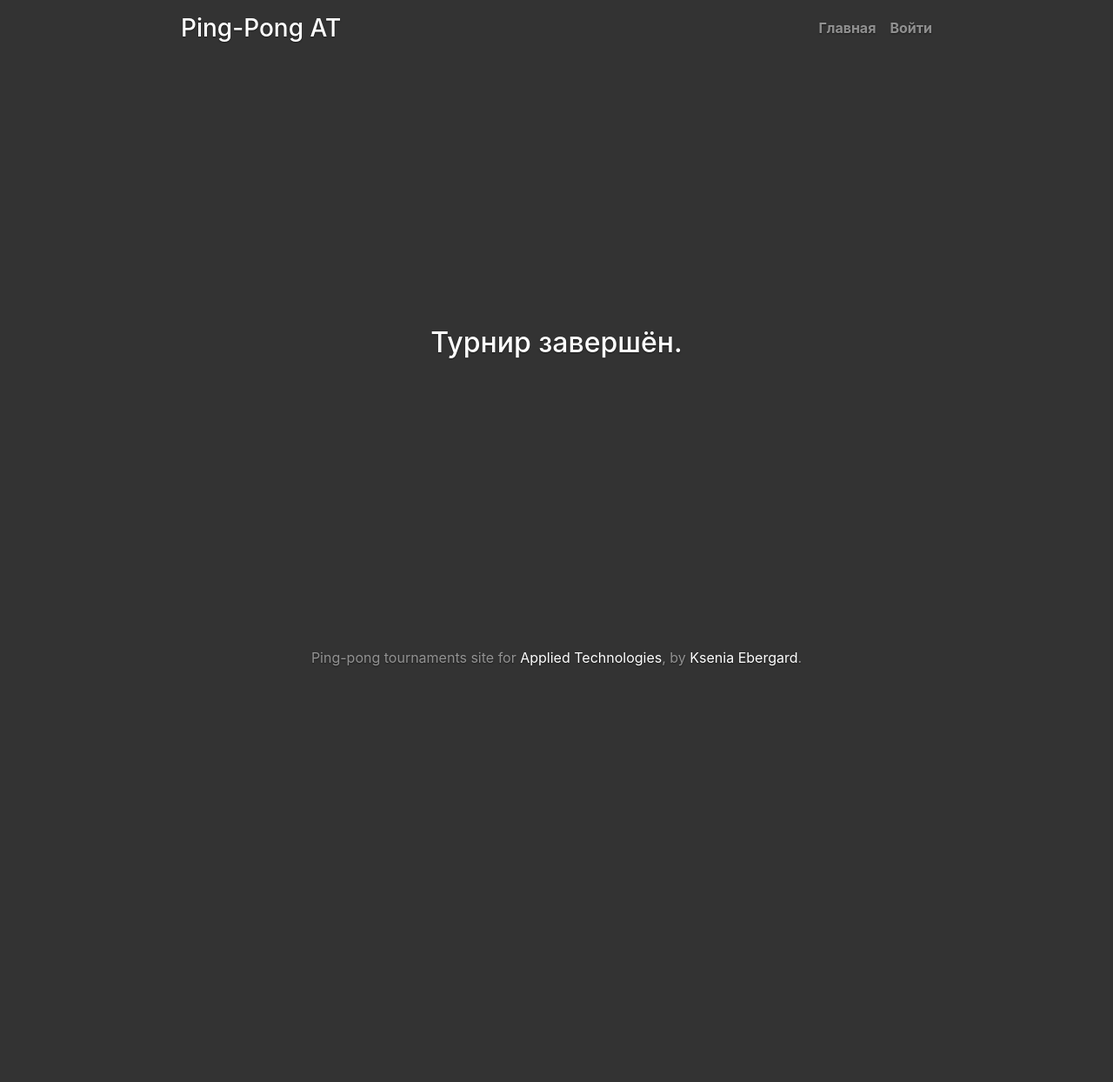
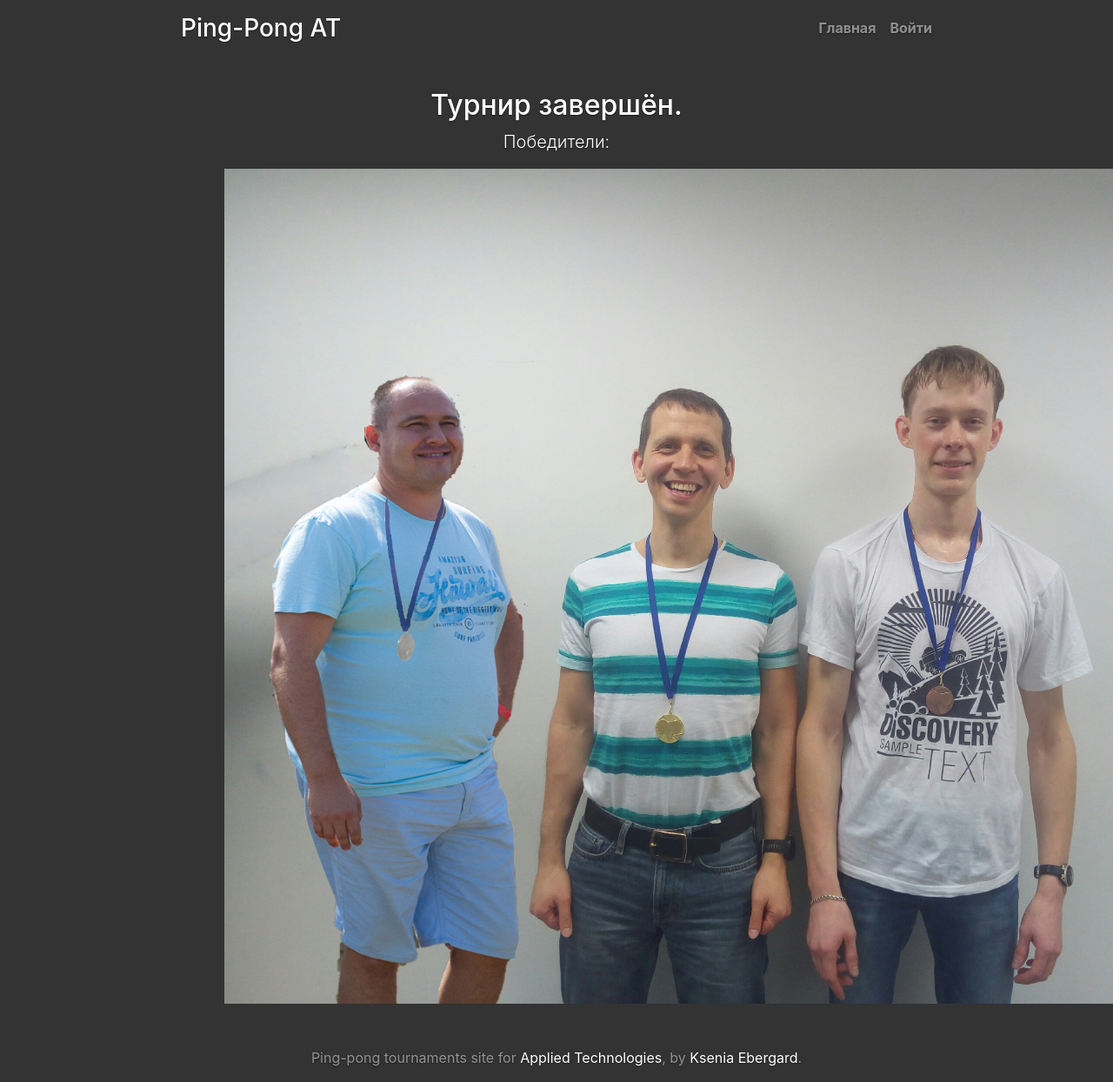
Before and after one commit to ebergard/TableTennisDjango, a Django app: page / in a window 1280 px wide; the page is wider, and only the part inside the window is pictured. Shown: that part at 87% size. Before the commit the page ends 766 px from the top of that part, so only its background shows below. Run offline with Django 3.2, Linux system fonts and the light colour scheme; data comes from the database, SQL or seed files in the repository; both versions use the stored data as it was after the commit; some libraries are stand-ins or nearby versions.

Commit message:
image added

```diff
--- a/tournament/templates/tournament/index.html
+++ b/tournament/templates/tournament/index.html
@@ -29,4 +29,10 @@
         {{ tournament.description | safe }}
     </p>
 {% endif %}
+{% if tournament_status == 4 %}
+    <p class="lead">
+        Победители:
+    </p>
+    <img src="static/images/1.jpg" width="1280" height="960" />
+{% endif %}
 {% endblock %}
```
Also changed, not shown: db.sqlite3, tournament/static/images/1.jpg (added).
